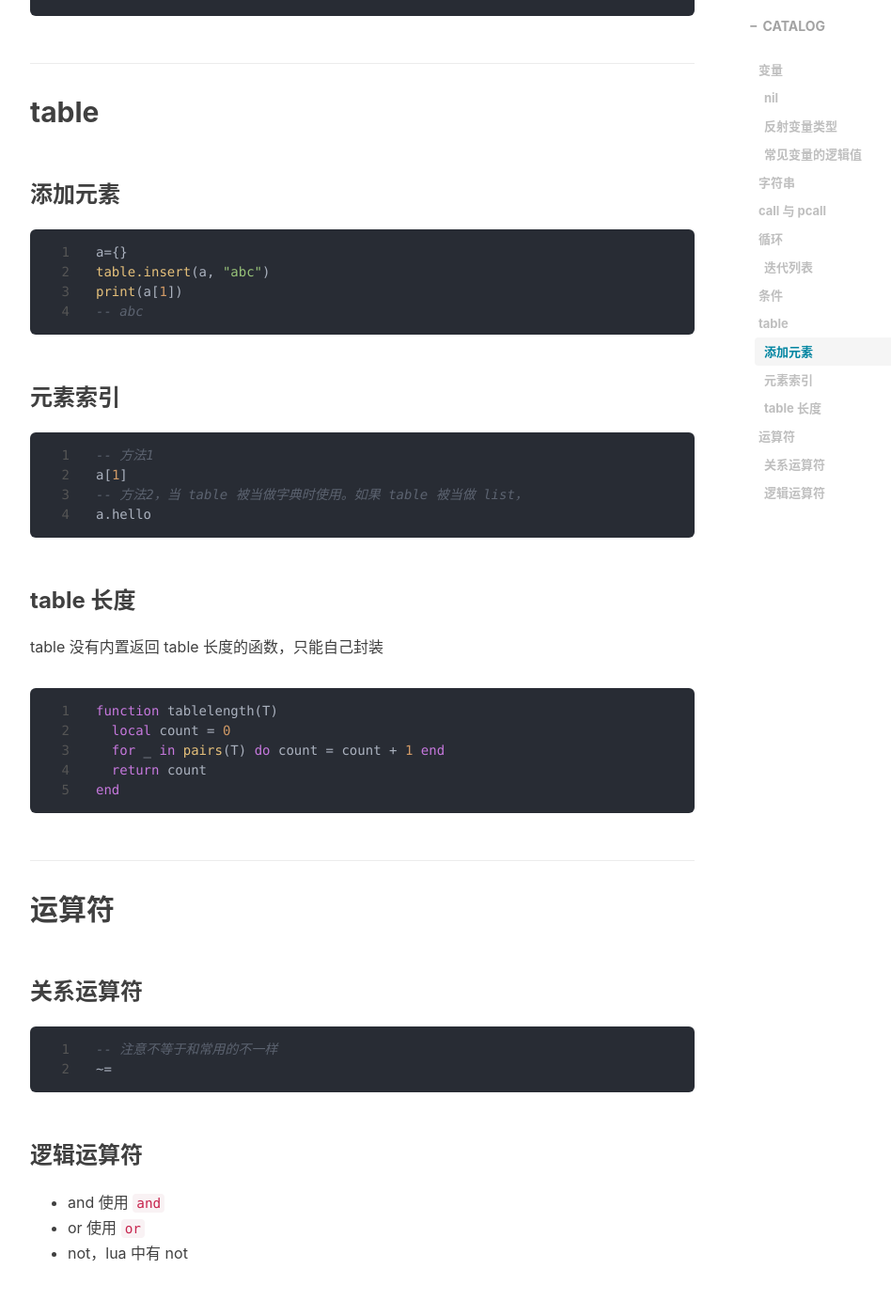
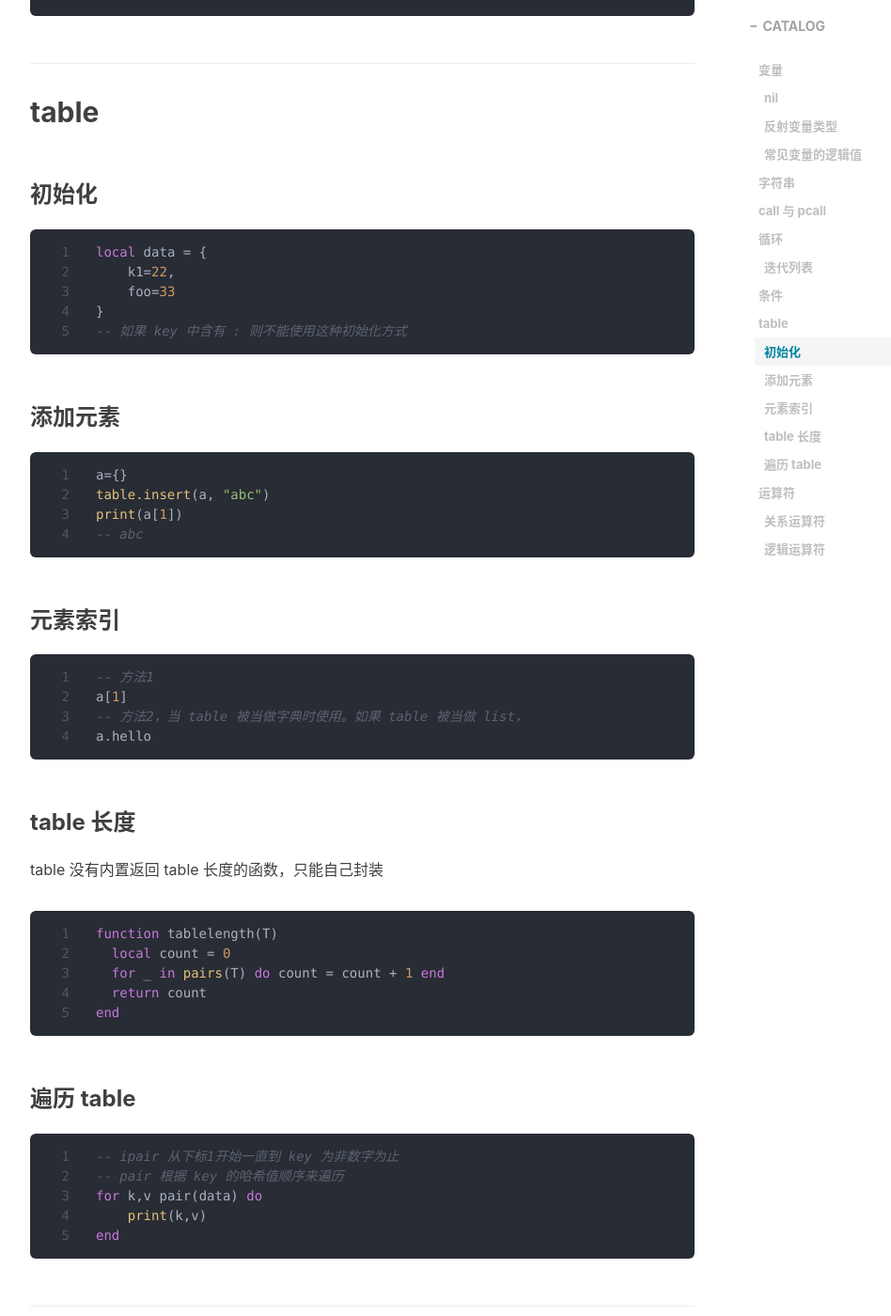
Before and after one commit to kougazhang/oom, a Jekyll site: the page built from _posts/2021-07-01-lua.md, in a window 1280 px wide and 1400 px high, scrolled down 2139 px. Shown: the whole window at 94% size, without its empty margins (233-1181 px from the left). Built offline with Jekyll 4.4.1, drawn with Linux system fonts in a browser that asks for light colours; nearby versions of some CDN libraries; comment, search, counter and statistics services are not loaded.

Commit message:
update lua

````diff
--- a/_posts/2021-07-01-lua.md
+++ b/_posts/2021-07-01-lua.md
@@ -61,6 +61,15 @@ end
 
 ## table
 
+### 初始化
+```lua
+local data = {
+    k1=22,
+    foo=33
+}
+-- 如果 key 中含有 : 则不能使用这种初始化方式
+```
+
 ### 添加元素
 ```lua
 a={}
@@ -87,6 +96,15 @@ function tablelength(T)
 end
 ```
 
+### 遍历 table
+```lua
+-- ipair 从下标1开始一直到 key 为非数字为止
+-- pair 根据 key 的哈希值顺序来遍历
+for k,v pair(data) do
+    print(k,v)
+end
+```
+
 ## 运算符
 
 ### 关系运算符
````
